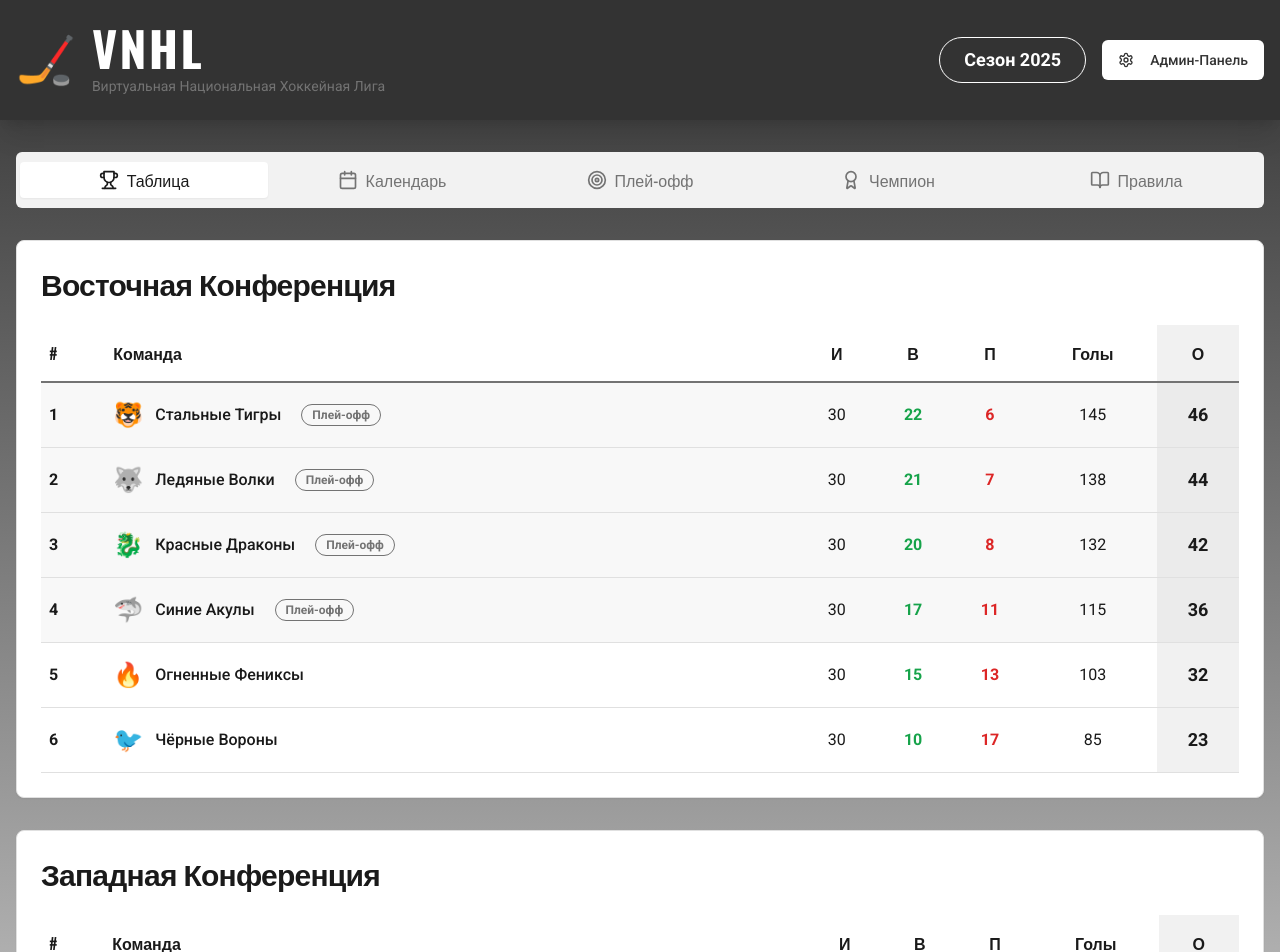
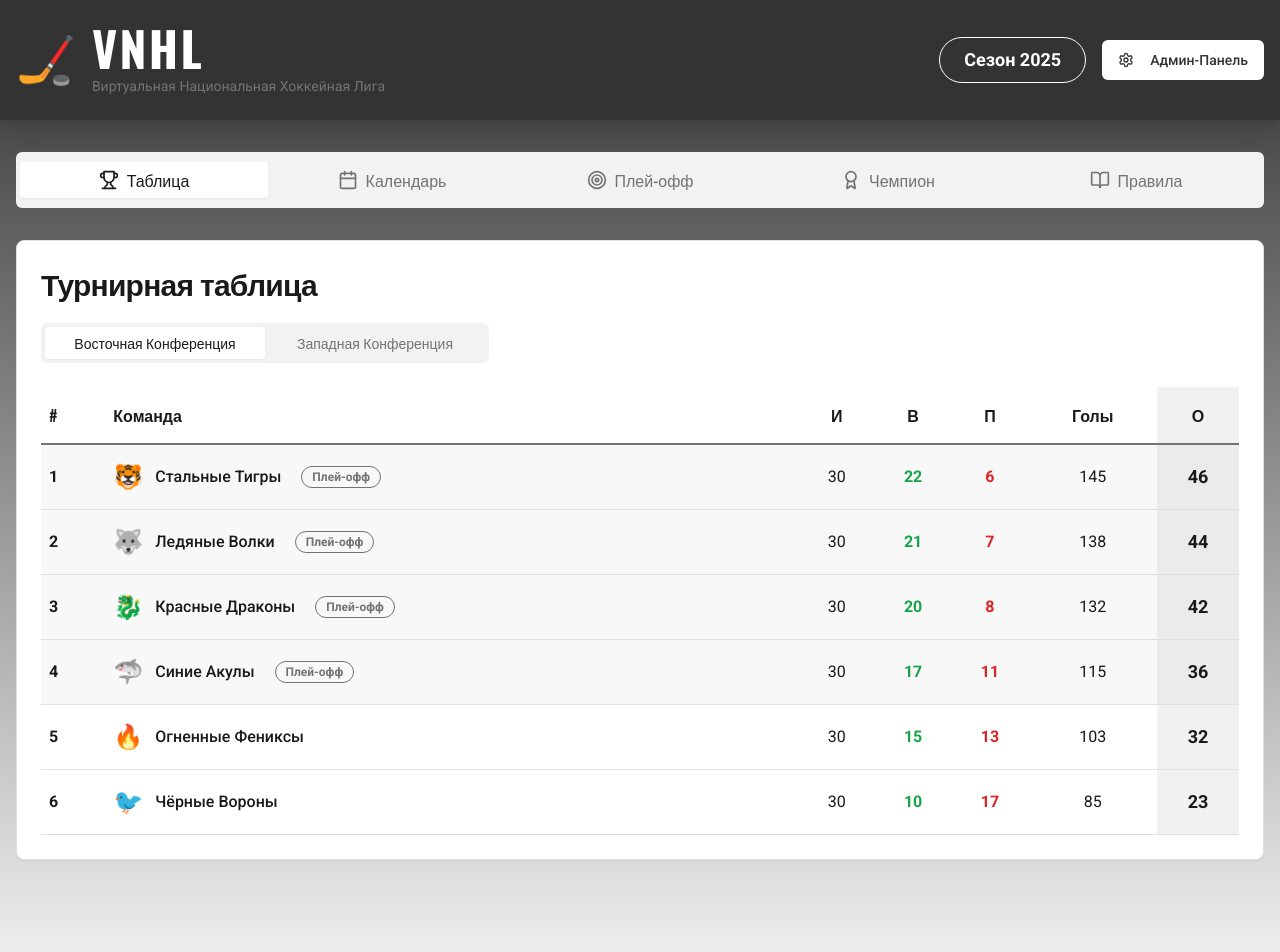
Before and after one commit to pr-poehali-dev/vnhl-site-development, a React (Vite) app: page / in a window 1280 px wide. Shown: the top 952 px of the page. Built offline with nearby package versions, Linux system fonts and the light colour scheme.

Commit message:
fix: разделить конференции в таблице НБА

```diff
--- a/src/pages/Index.tsx
+++ b/src/pages/Index.tsx
@@ -82,6 +82,7 @@ const Index = () => {
   const [showAdmin, setShowAdmin] = useState(false);
   const [authenticated, setAuthenticated] = useState(false);
   const [activeTab, setActiveTab] = useState('standings');
+  const [conferenceTab, setConferenceTab] = useState('east');
 
   const [teams, setTeams] = useState(() => {
     const saved = localStorage.getItem('vnhl_teams');
@@ -208,12 +209,16 @@ const Index = () => {
           </TabsList>
 
           <TabsContent value="standings" className="animate-fade-in">
-            <div className="space-y-8">
             <Card>
               <CardHeader>
-                  <CardTitle className="text-3xl font-oswald">Восточная Конференция</CardTitle>
-                </CardHeader>
-                <CardContent>
+                <CardTitle className="text-3xl font-oswald mb-4">Турнирная таблица</CardTitle>
+                <Tabs value={conferenceTab} onValueChange={setConferenceTab}>
+                  <TabsList className="grid w-full max-w-md grid-cols-2">
+                    <TabsTrigger value="east" className="font-oswald">Восточная Конференция</TabsTrigger>
+                    <TabsTrigger value="west" className="font-oswald">Западная Конференция</TabsTrigger>
+                  </TabsList>
+
+                  <TabsContent value="east" className="mt-6">
                     <div className="overflow-x-auto">
                       <table className="w-full">
                         <thead>
@@ -257,14 +262,9 @@ const Index = () => {
                         </tbody>
                       </table>
                     </div>
-                </CardContent>
-              </Card>
+                  </TabsContent>
 
-              <Card>
-                <CardHeader>
-                  <CardTitle className="text-3xl font-oswald">Западная Конференция</CardTitle>
-                </CardHeader>
-                <CardContent>
+                  <TabsContent value="west" className="mt-6">
                     <div className="overflow-x-auto">
                       <table className="w-full">
                         <thead>
@@ -308,9 +308,10 @@ const Index = () => {
                         </tbody>
                       </table>
                     </div>
-                </CardContent>
+                  </TabsContent>
+                </Tabs>
+              </CardHeader>
             </Card>
-            </div>
           </TabsContent>
 
           <TabsContent value="schedule" className="animate-fade-in">
```
Lines whose indentation alone changed are shown as unchanged.
